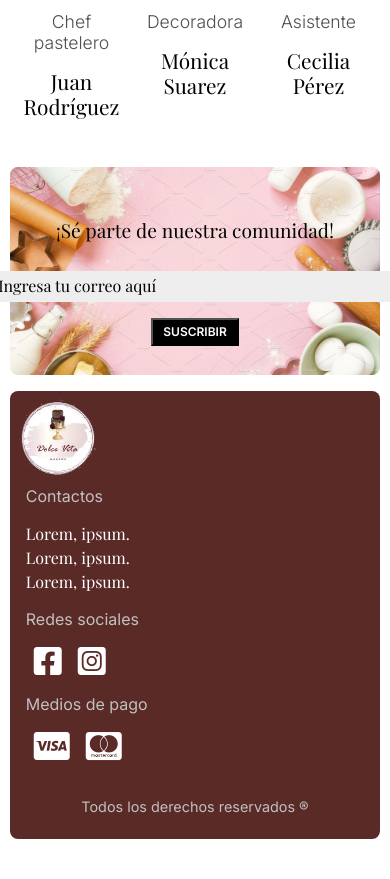
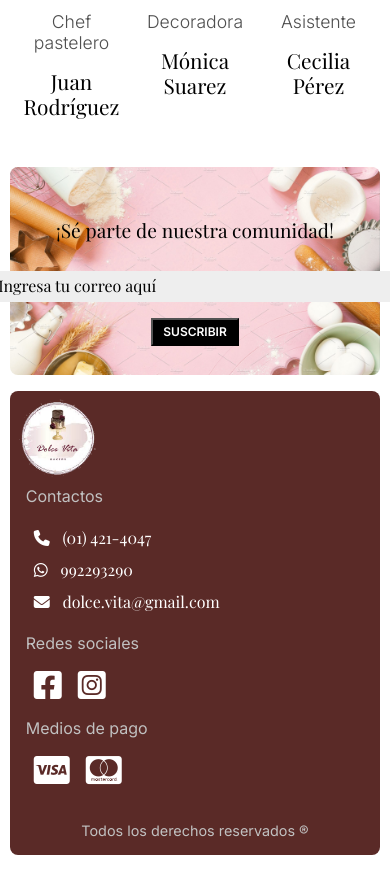
Before and after one commit to GwynethS/Dolce-Vita, a plain HTML site: page index.html in a window 390 px wide. Shown: the part 2484-3363 px from the top of the page. Drawn offline with nearby package versions, Linux system fonts and the light colour scheme; a web font is replaced by a local one.

Commit message:
Añadí contenido al footer

```diff
--- a/css/estilos.css
+++ b/css/estilos.css
@@ -692,7 +692,7 @@ footer{
     background-color: #5A2A27;
     border-radius: 8px;
     width: 95%;
-    height: 18rem;
+    height: 19rem;
     margin: auto;
     margin-bottom: 1.5rem;
 }
@@ -712,11 +712,23 @@ footer .contactos h4, footer .redes h4, footer .pagos h4{
     font-size: 1rem;
 }
 
-footer ul{
+footer .contactos ul a, footer .pagos ul{
     list-style-type: none;
     color: white;
     text-align: start;
     padding: 0;
+}
+
+footer .redes ul{
+    padding: 0;
+}
+
+footer .contactos ul{
+    line-height: 2;
+}
+
+footer .contactos i{
+    margin-right: 0.8rem;
 }
 
 footer .row.info{
@@ -1017,7 +1029,7 @@ footer p{
         background-color: #5A2A27;
         border-radius: 8px;
         width: 95%;
-        height: 28rem;
+        height: 29rem;
         margin: auto;
         margin-bottom: 1.5rem;
     }
@@ -1044,11 +1056,25 @@ footer p{
         color: white;
         text-align: start;
         padding-left: 1rem;
+        margin-left: 1rem;
+    }
+
+    footer .contactos ul{
+        padding: 0;
+    }
+
+    footer .contactos ul li{
+        padding-left: 0.5rem;
     }
 
     .redes ul, .pagos ul{
         display: flex;
         justify-content: start;
+        margin-left: 1rem;
+    }
+
+    .pagos ul{
+        padding-left: 5rem;
     }
 
     footer p{
--- a/index.html
+++ b/index.html
@@ -223,17 +223,17 @@
             </div>
 
             <div class="row info">
-                <div class="contactos col-md-3 col-sm-12">
+                <div class="contactos col-md-4 col-sm-12">
                     <h4>Contactos</h4>
                     <ul>
                         <li>
-                            Lorem, ipsum.
+                            <a href="#"><i class="fa-solid fa-phone"></i>(01) 421-4047</a>
                         </li>
                         <li>
-                            Lorem, ipsum.
+                            <a href="#"><i class="fa-brands fa-whatsapp"></i>992293290</a>
                         </li>
                         <li>
-                            Lorem, ipsum.
+                            <a href="#"><i class="fa-solid fa-envelope"></i>dolce.vita@gmail.com</a>
                         </li>
                     </ul>
                 </div>
```
Also changed, not shown: pages/contactanos.html (+4 -4 lines), pages/nosotros.html (+4 -4 lines), pages/productos_cupcakes.html (+4 -4 lines), pages/productos_tortas.html (+4 -4 lines).
